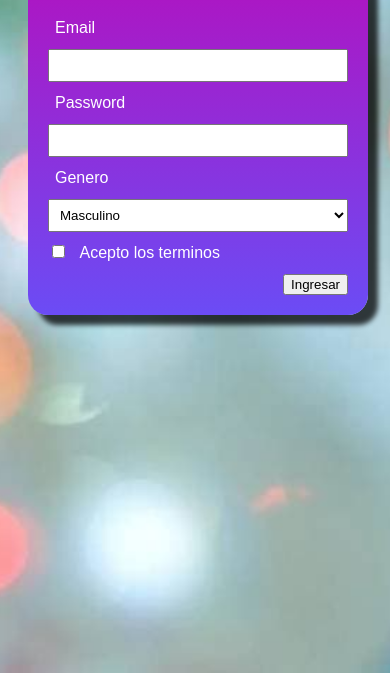
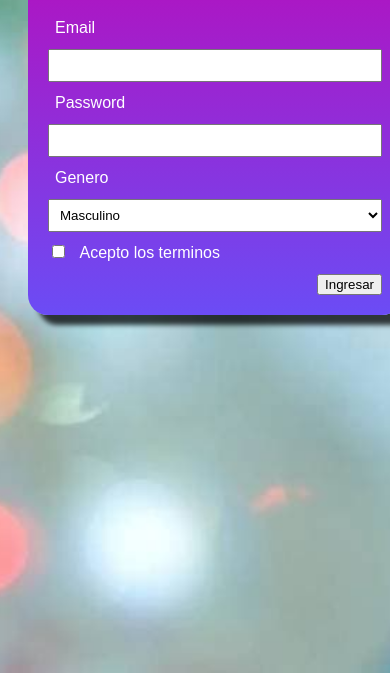
Before and after one commit to FredyGoGa/aspirantes-mir-html-y-css, a plain HTML site: page ejercicio2-html-y-css/index.html in a window 390 px wide. Shown: the part 171-844 px from the top of the page. Drawn offline with Linux system fonts and the light colour scheme.

Commit message:
Implementa el formulario del ejercicio de html

```diff
--- a/ejercicio2-html-y-css/styles.css
+++ b/ejercicio2-html-y-css/styles.css
@@ -18,11 +18,25 @@ form {
   color: white;
   gap: 5px;
   font-family: sans-serif;
-  width: 300px;
+  width: 30%;
   height: 50%;
-
   margin-top: 50px;
 }
+
+/*BONUS*/
+@media (max-width: 500px) {
+  form {
+    width: 100%;
+  }
+}
+
+@media (min-width: 501px) {
+  form {
+    width: 300px;
+  }
+}
+/*BONUS*/
+
 .button {
   display: flex;
   justify-content: end;
```
